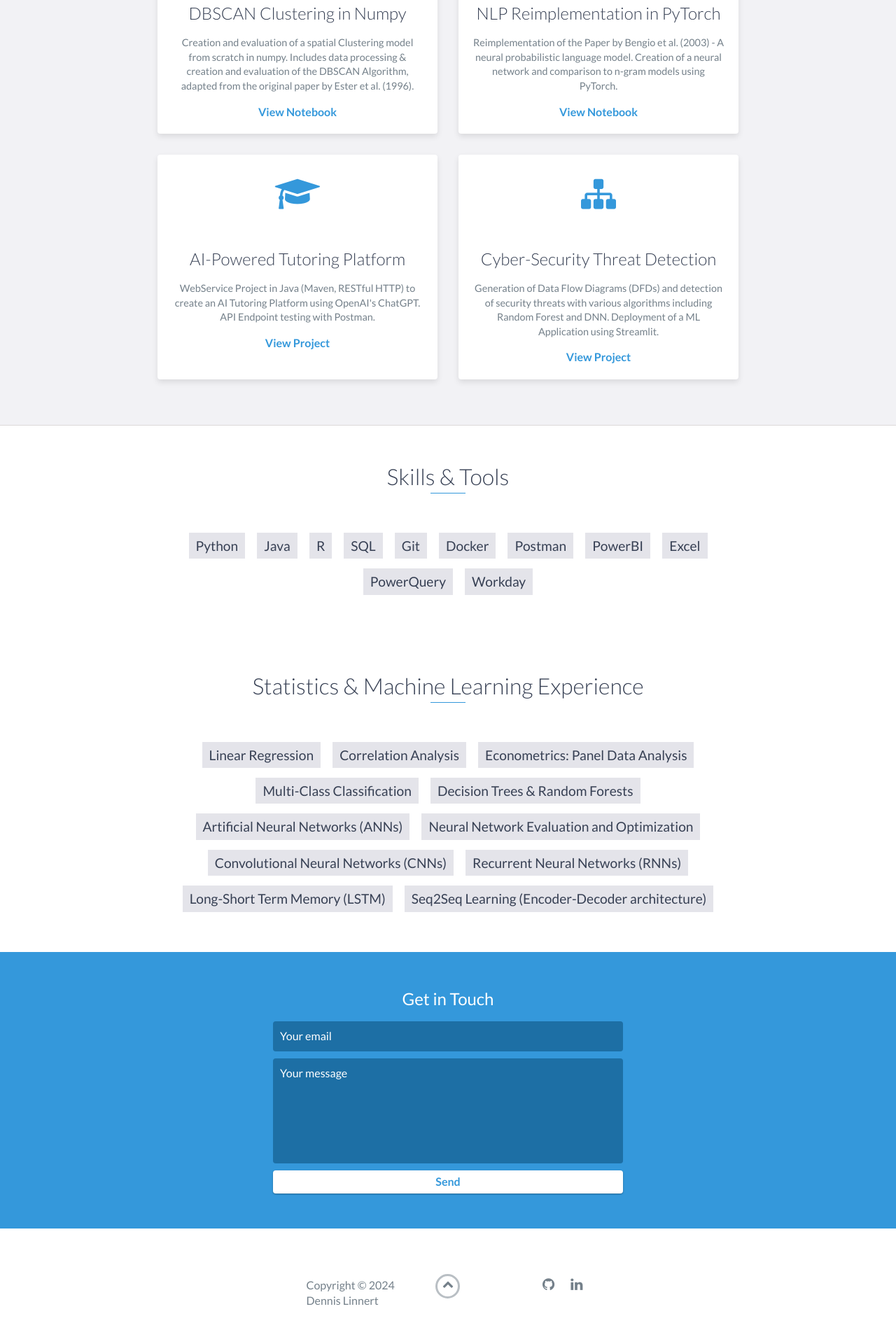
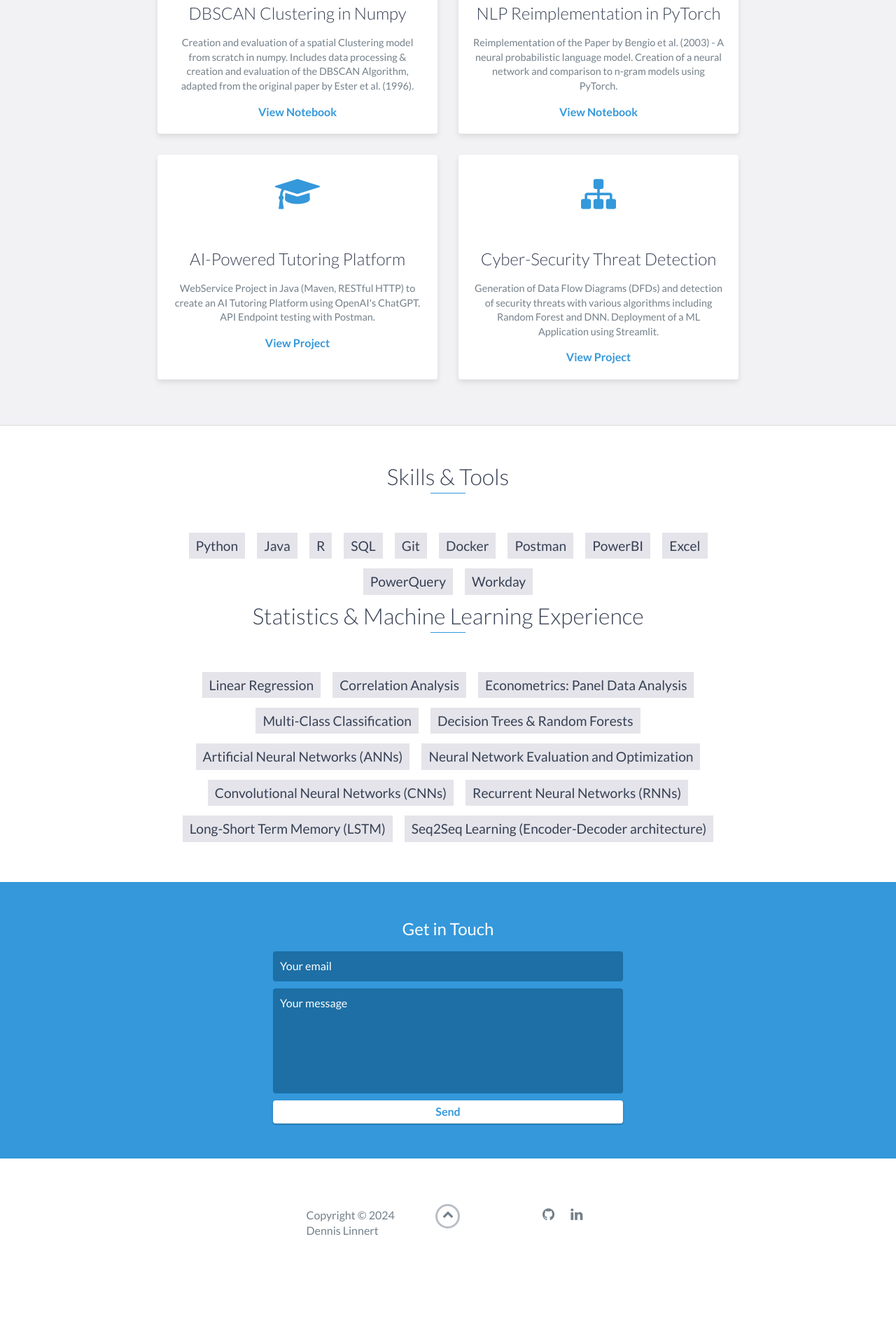
Before and after one commit to Dennis9699/MyProfile, a Jekyll site: the page index.html, which Jekyll copies as it is, in a window 1280 px wide. Shown: the part 2506-4426 px from the top of the page at 70% size. Built offline with Jekyll 4.4.1, drawn with Linux system fonts in a browser that asks for light colours; after the commit the page ends 4326 px from its top, so only the background shows below that.

Commit message:
Update index.html

```diff
--- a/index.html
+++ b/index.html
@@ -221,10 +221,7 @@
             <li>PowerQuery</li>
             <li>Workday</li>
         </ul>
-    </div>
-    <!-- End #skills -->
 
-    <div id="skills">
         <h2 class="heading">Statistics & Machine Learning Experience</h2>
         <ul>
             <li>Linear Regression</li>
```
